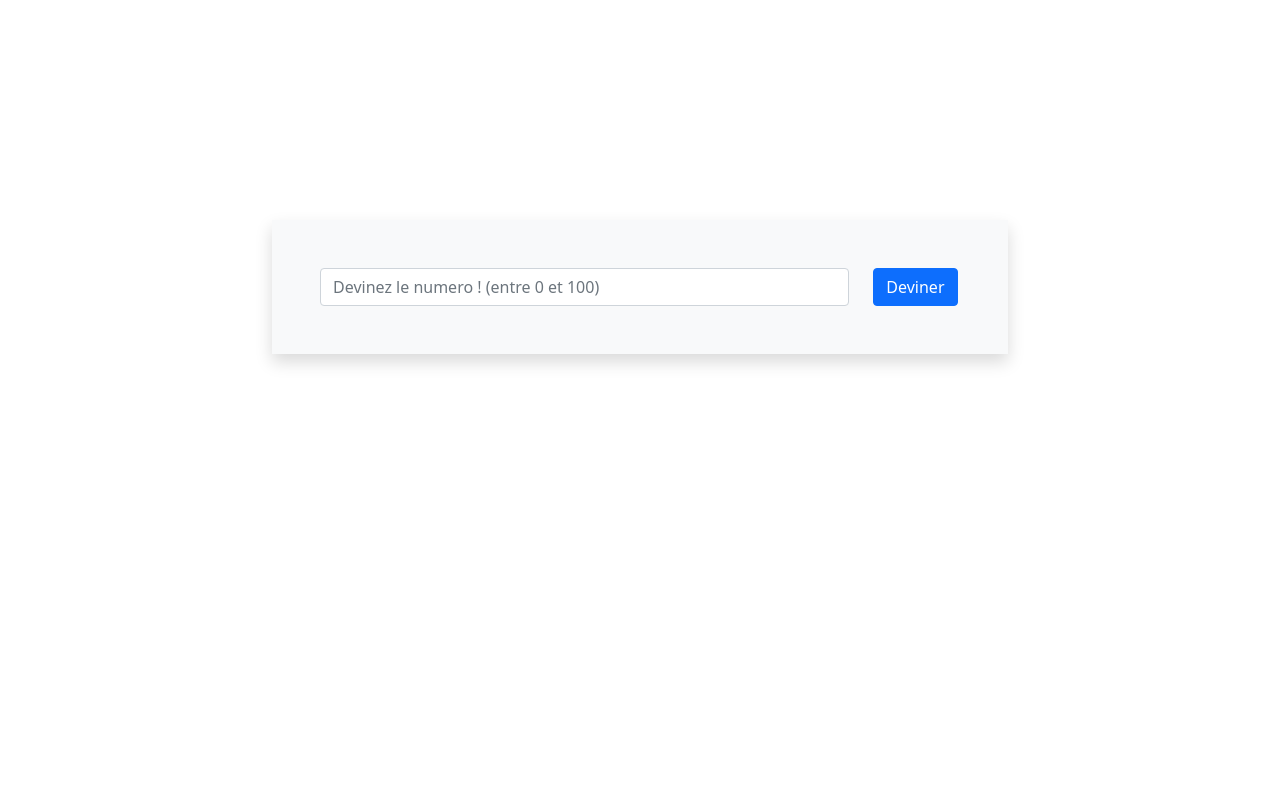
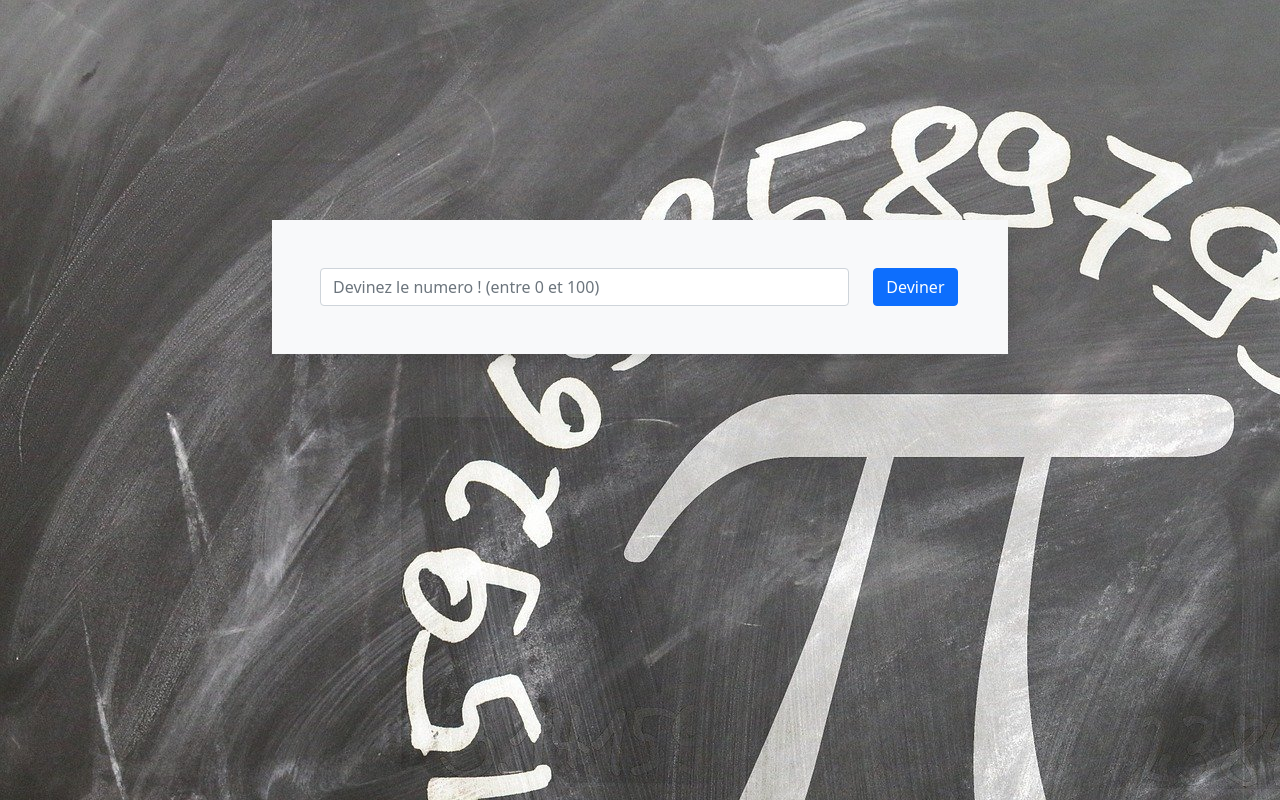
Before and after one commit to ishernan/Devinez-le-prix, a plain HTML site: page index.html in a window 1280 px wide. Drawn offline with nearby package versions, Linux system fonts and the light colour scheme; the site is published under a folder, as on GitHub Pages, so addresses that start at the root find nothing.

Commit message:
image body

```diff
--- a/style.css
+++ b/style.css
@@ -1,9 +1,6 @@
-/* html, body {
-  background-color: #232020;
-  min-width: 500px;
-} */
+
 body {
-  background-image: url('/numbers.jpg');
+  background-image: url('./numbers.jpg');
 }
 
 .margin {
```
